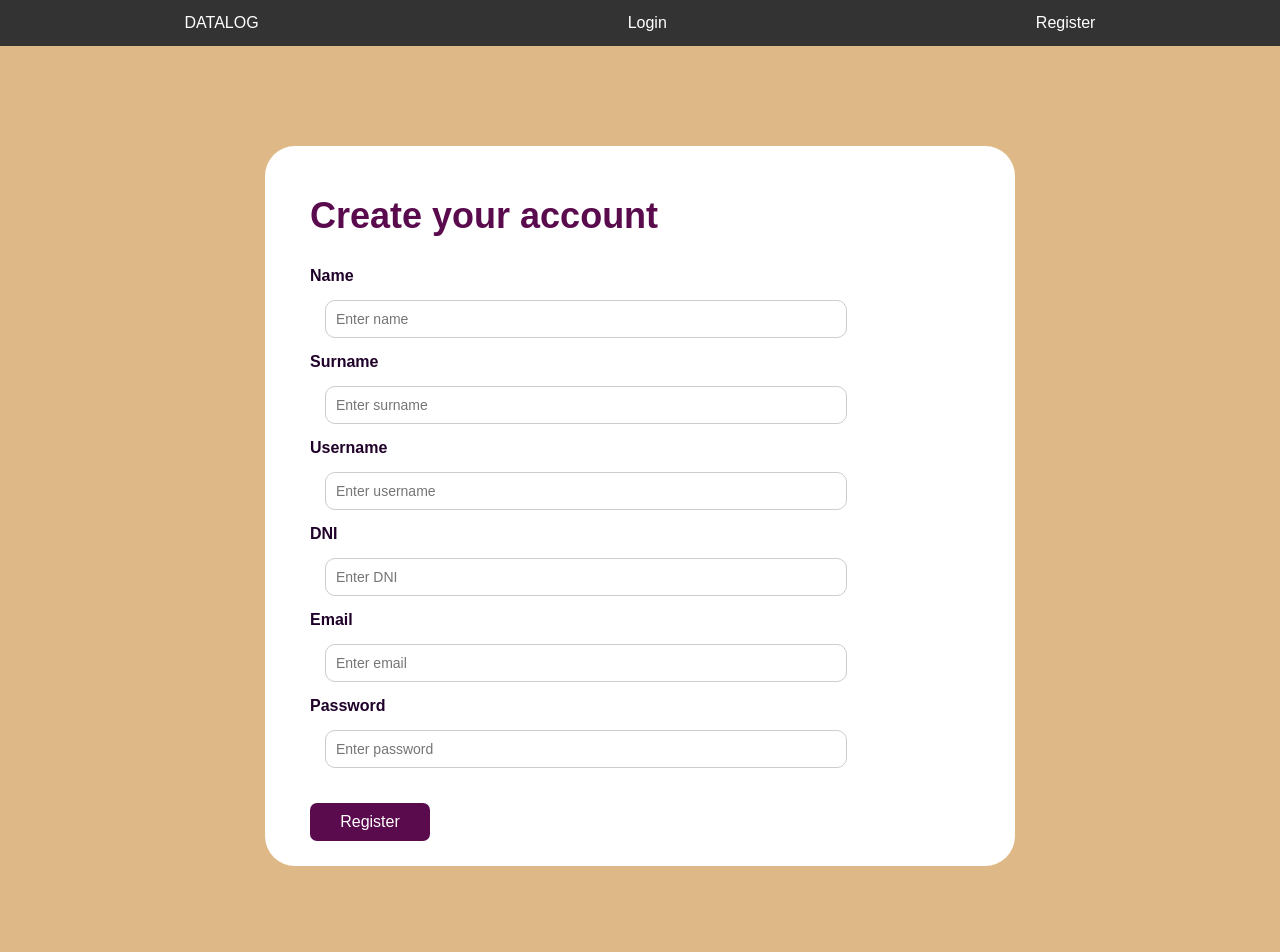
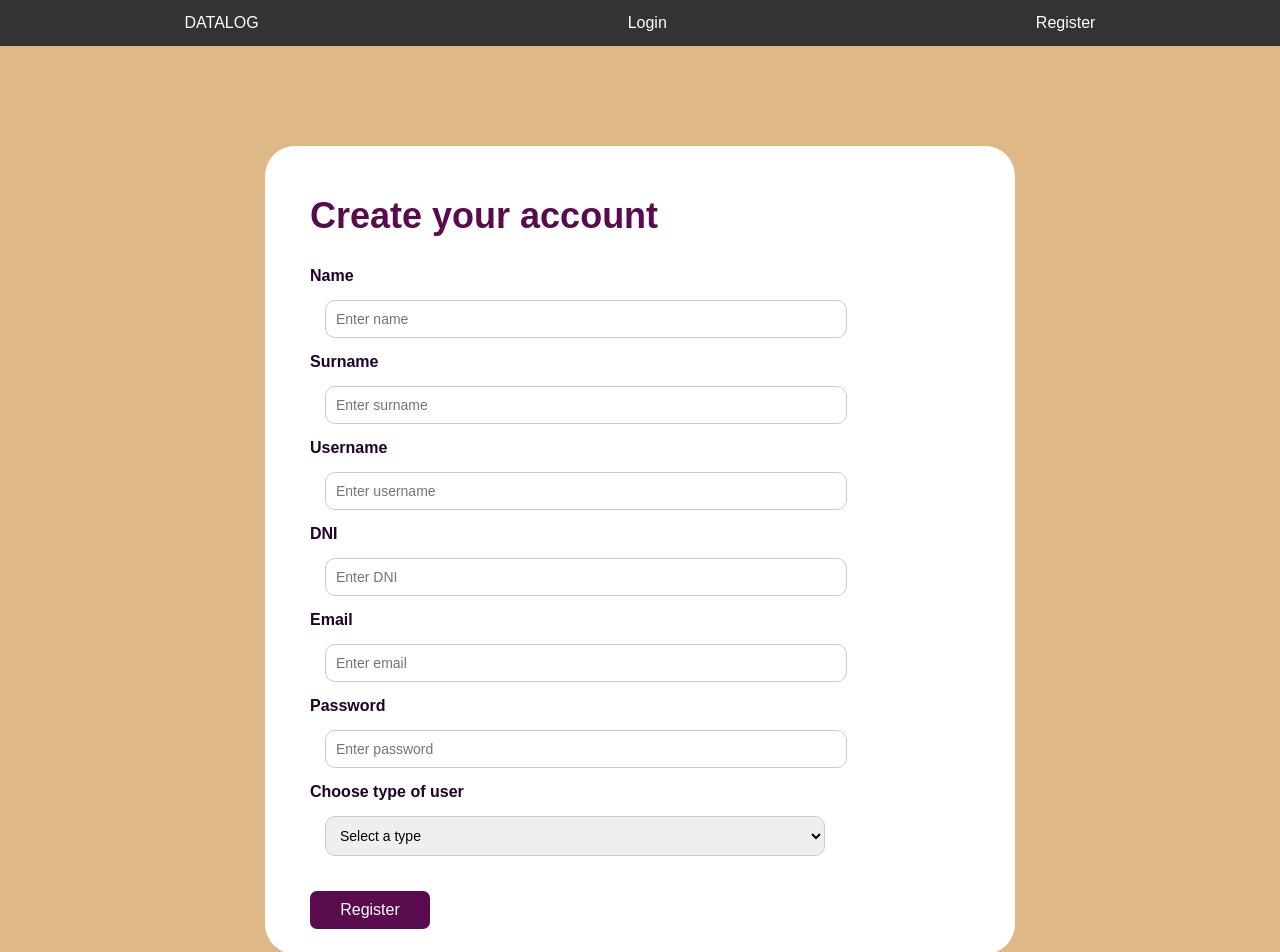
Before and after one commit to CandelaAlvLop/Project_TFG, a React (Create React App) app in the folder client/: page /register in a window 1280 px wide. Shown: the top 952 px of the page. Built offline with nearby package versions, Linux system fonts and the light colour scheme.

Commit message:
register part 2

```diff
--- a/client/src/layouts/Register.css
+++ b/client/src/layouts/Register.css
@@ -36,7 +36,7 @@ body, html {
     margin-left: 20px;
 }
 
-.register input[type="text"], .register input[type="password"] {
+.register input[type="text"], .register input[type="password"], select {
     border-radius: 10px;
     width: 500px;
     margin: 15px;
--- a/client/src/pages/Register.js
+++ b/client/src/pages/Register.js
@@ -12,6 +12,7 @@ function Register() {
     const [NewDNI, setNewDNI] = useState("");
     const [NewEmail, setNewEmail] = useState("");
     const [NewPassword, setNewPassword] = useState("");
+    const [NewType, setNewType] = useState("");
     const [error, setError] = useState("");
     const navigate = useNavigate();
 
@@ -23,8 +24,9 @@ function Register() {
             username: NewUsername,
             DNI: NewDNI,
             email: NewEmail,
-            password: NewPassword
-        }).then((response) => {
+            password: NewPassword,
+            type: NewType
+        }).then(() => {
             navigate('/Dashboard');
         });
     };
@@ -127,6 +129,25 @@ function Register() {
                             }}
                             required
                         />
+                        <div id="typeField">
+			  	            <label class="subtitle-regiser" for="type">Choose type of user</label>
+			  	            <select
+                                id="type"
+                                name="type"
+                                value={NewType}
+                                onChange={(e) => {
+                                    setNewType(e.target.value);
+                                }}
+                                required>
+                                <option value="">Select a type</option>
+			  		            <option value="Donor">Donor</option>
+					            <option value="Research">Research</option>
+					            <option value="Government">Government</option>
+					            <option value="Education">Education</option>
+                                <option value="Transport">Transport</option>
+			  	            </select>
+			            </div>
+
                         <div className="error-register">{error}</div>
                     </div>
                     <button className="button-register" type="submit">Register</button>
```
Also changed, not shown: 1 other file (tests, documents, lock files or other folders).
